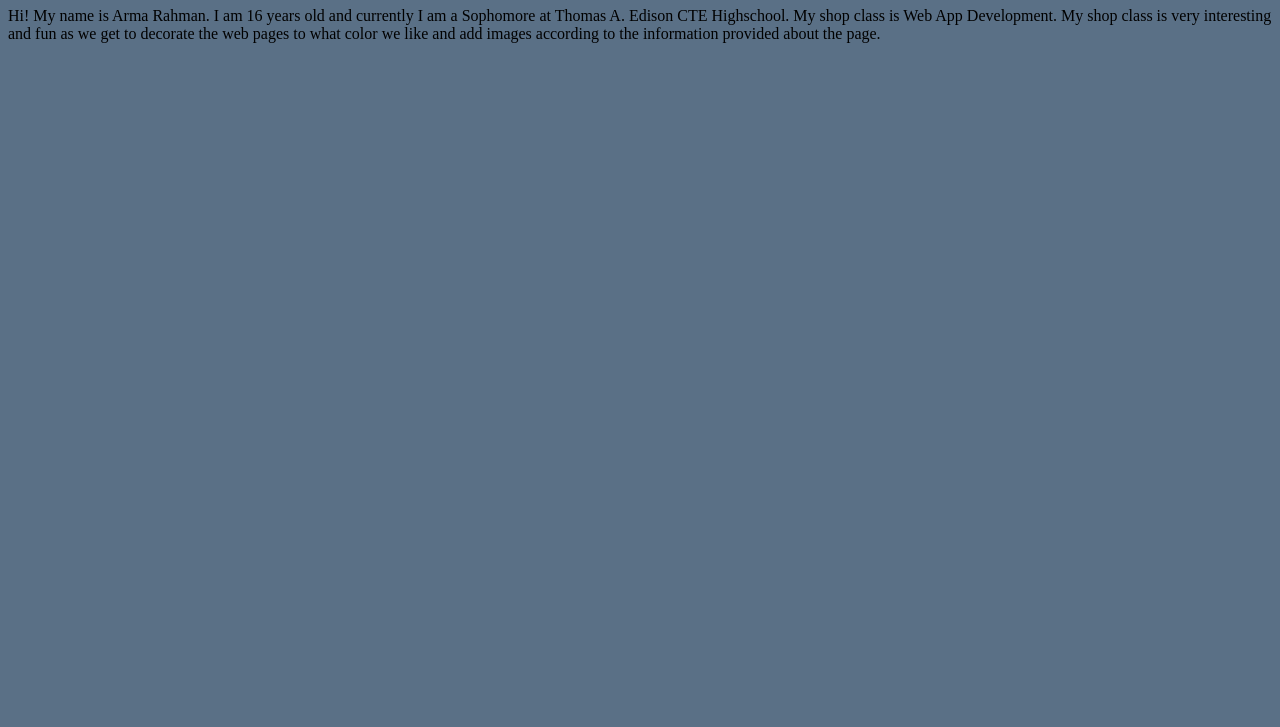
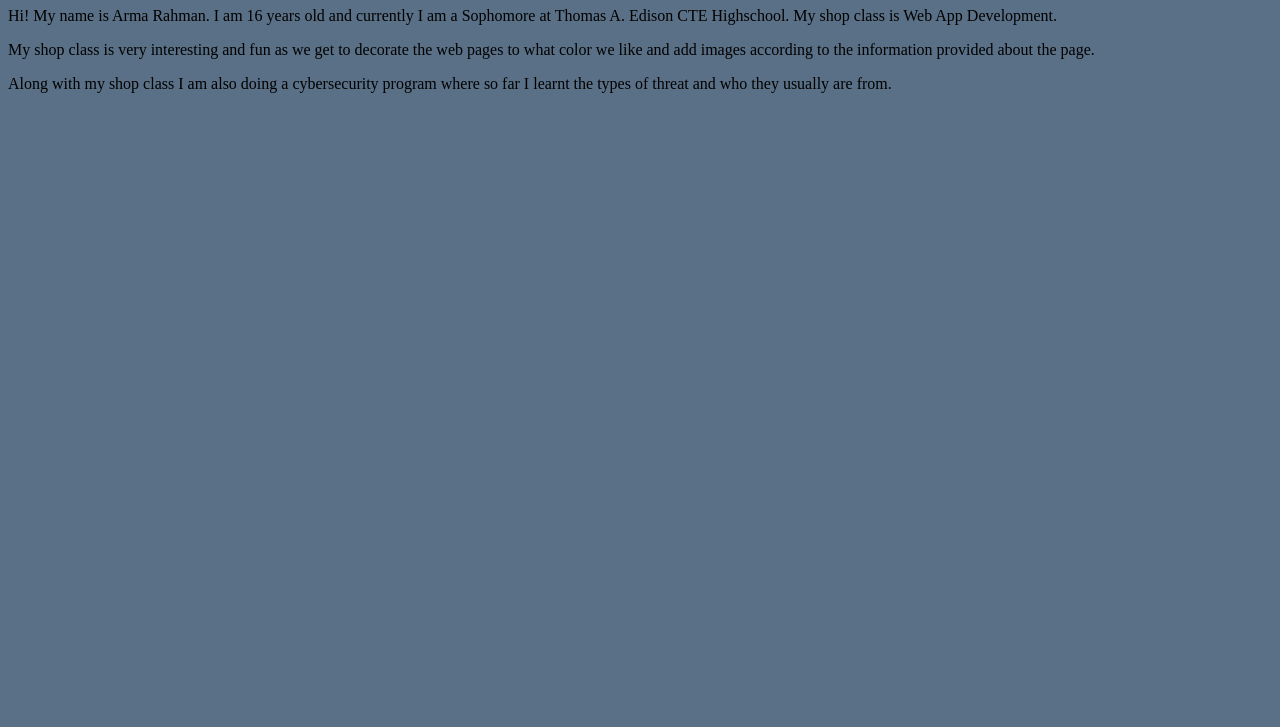
Before and after one commit to ArmaR23/sophomore_portfolio, a plain HTML site: page index.html in a window 1280 px wide. Shown: the part 73-800 px from the top of the page. Drawn offline with Linux system fonts and the light colour scheme.

Commit message:
Updated paragraph

```diff
--- a/index.html
+++ b/index.html
@@ -7,7 +7,9 @@
 <h1>
   About me!
 </h1>
-  <p>Hi! My name is Arma Rahman. I am 16 years old and currently I am a Sophomore at Thomas A. Edison CTE Highschool. My shop class is Web App Development. My shop class is very interesting and fun as we get to decorate the web pages to what color we like and add images according to the information provided about the page.  </p>
+  <p>Hi! My name is Arma Rahman. I am 16 years old and currently I am a Sophomore at Thomas A. Edison CTE Highschool. My shop class is Web App Development. </p>
+  </p>My shop class is very interesting and fun as we get to decorate the web pages to what color we like and add images according to the information provided about the page.</p>
+  <p>Along with my shop class I am also doing a cybersecurity program where so far I learnt the types of threat and who they usually are from.</p>
   <body>
 
   </body>
```
